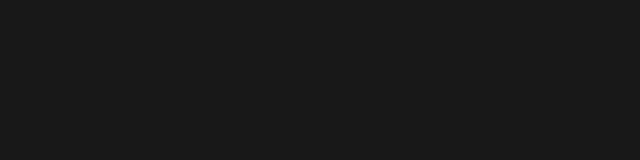
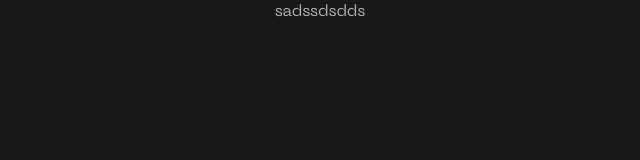
Before and after one commit to alexross2502/miraplay_test_client, a React (Create React App) app: page /games_lib in a window 1280 px wide. Shown: the top 160 px of the page, without its empty margins (320-960 px from the left). Built offline with nearby package versions, Linux system fonts and the light colour scheme.

Commit message:
add: react-router-dom

```diff
--- a/package.json
+++ b/package.json
@@ -8,6 +8,7 @@
     "@testing-library/user-event": "^13.5.0",
     "react": "^18.2.0",
     "react-dom": "^18.2.0",
+    "react-router-dom": "^6.19.0",
     "react-scripts": "5.0.1",
     "web-vitals": "^2.1.4"
   },
--- a/src/App.js
+++ b/src/App.js
@@ -1,7 +1,25 @@
+import {
+  BrowserRouter as Router,
+  Routes,
+  Route,
+  Navigate,
+} from "react-router-dom";
 import "./App.css";
+import MainPage from "./Pages/MainPage/MainPage";
+import GamePage from "./Pages/GamePage/GamePage";
 
 function App() {
-  return <div className="App"></div>;
+  return (
+    <div className="App">
+      <Router>
+        <Routes>
+          <Route path="/" element={<MainPage />} />
+          <Route path="/games_lib" element={<GamePage />} />
+          <Route path="*" element={<Navigate to="/" />} />
+        </Routes>
+      </Router>
+    </div>
+  );
 }
 
 export default App;
--- /dev/null
+++ b/src/Pages/GamePage/GamePage.js
@@ -0,0 +1,9 @@
+const GamePage = () => {
+  return (
+    <div>
+      <div>sadssdsdds</div>
+    </div>
+  );
+};
+
+export default GamePage;
--- /dev/null
+++ b/src/Pages/MainPage/MainPage.js
@@ -0,0 +1,9 @@
+const MainPage = () => {
+  return (
+    <div>
+      <div>sadssdsdds</div>
+    </div>
+  );
+};
+
+export default MainPage;
```
Also changed, not shown: 1 other file (tests, documents, lock files or other folders).
